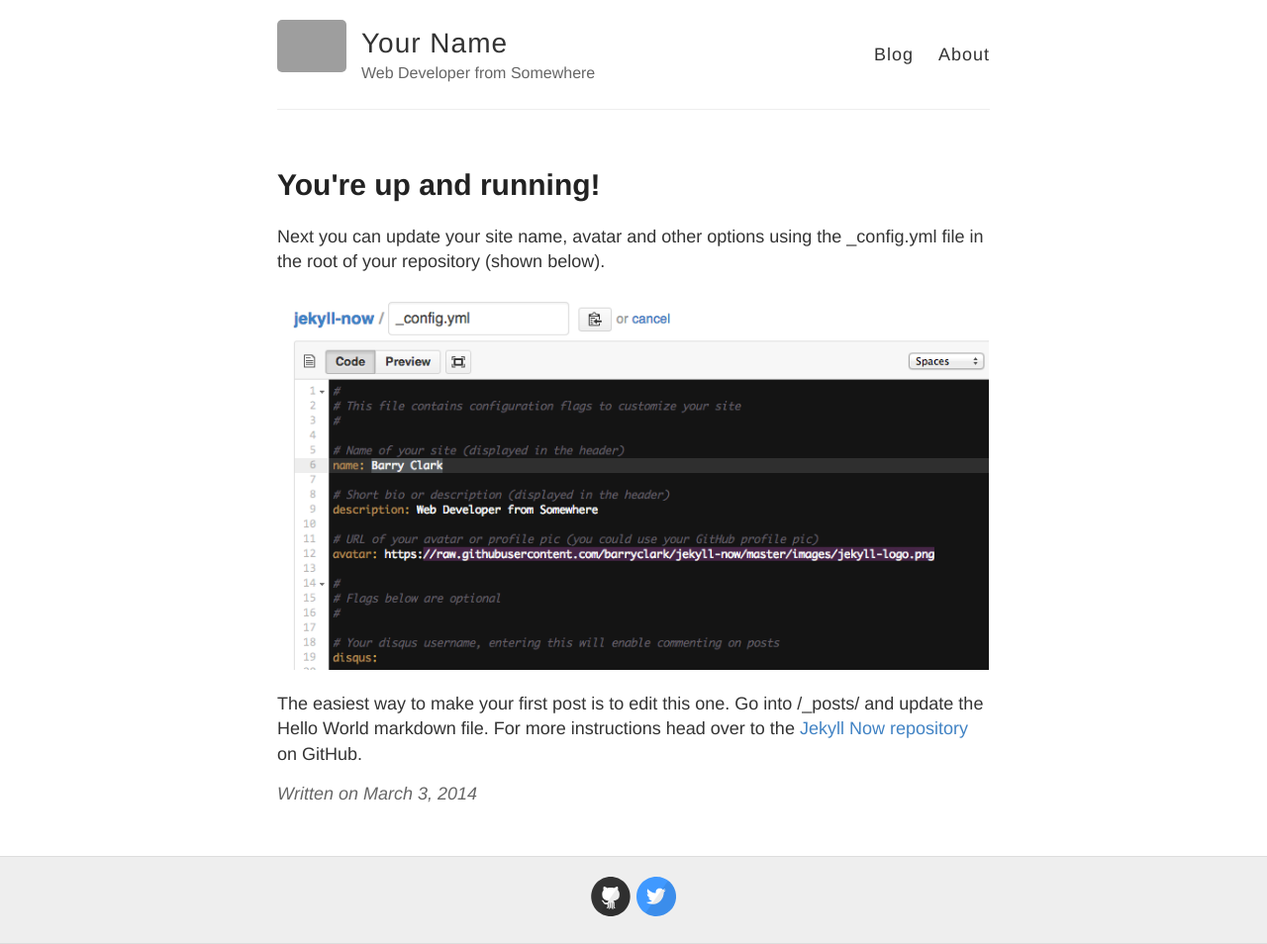
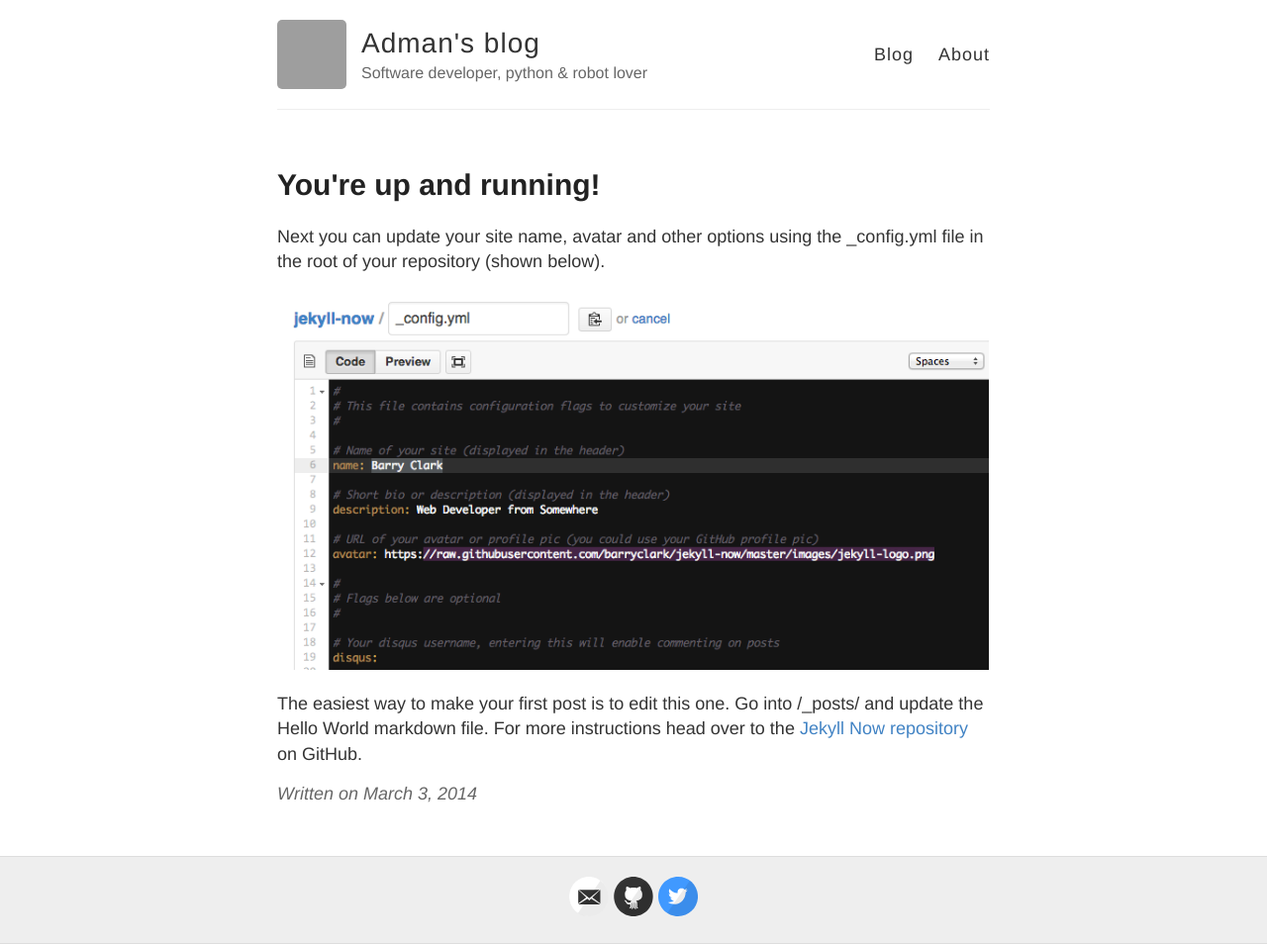
Before and after one commit to Adman/blog, a Jekyll site: the page built from _posts/2014-3-3-Hello-World.md, in a window 1280 px wide. Shown: the whole page at 99% size. Built offline with Jekyll 4.4.1, drawn with Linux system fonts in a browser that asks for light colours; grey boxes are pictures that could not be loaded.

Commit message:
config: updated config
Signed-off-by: Adrian Matejov <a.matejov@centrum.sk>

```diff
--- a/_config.yml
+++ b/_config.yml
@@ -3,13 +3,13 @@
 #
 
 # Name of your site (displayed in the header)
-name: Your Name
+name: Adman's blog
 
 # Short bio or description (displayed in the header)
-description: Web Developer from Somewhere
+description: Software developer, python & robot lover
 
 # URL of your avatar or profile pic (you could use your GitHub profile pic)
-avatar: https://raw.githubusercontent.com/barryclark/jekyll-now/master/images/jekyll-logo.png
+avatar: https://avatars0.githubusercontent.com/u/865063?s=460&v=4
 
 #
 # Flags below are optional
@@ -18,15 +18,15 @@ avatar: https://raw.githubusercontent.com/barryclark/jekyll-now/master/images/je
 # Includes an icon in the footer for each username you enter
 footer-links:
   dribbble:
-  email:
+  email: ado.matejov@gmail.com
   facebook:
   flickr:
-  github: barryclark/jekyll-now
+  github: Adman
   instagram:
   linkedin:
   pinterest:
   rss: # just type anything here for a working RSS icon
-  twitter: jekyllrb
+  twitter: adman_X
   stackoverflow: # your stackoverflow profile, e.g. "users/50476/bart-kiers"
   youtube: # channel/<your_long_string> or user/<user-name>
   googleplus: # anything in your profile username that comes after plus.google.com/
```
